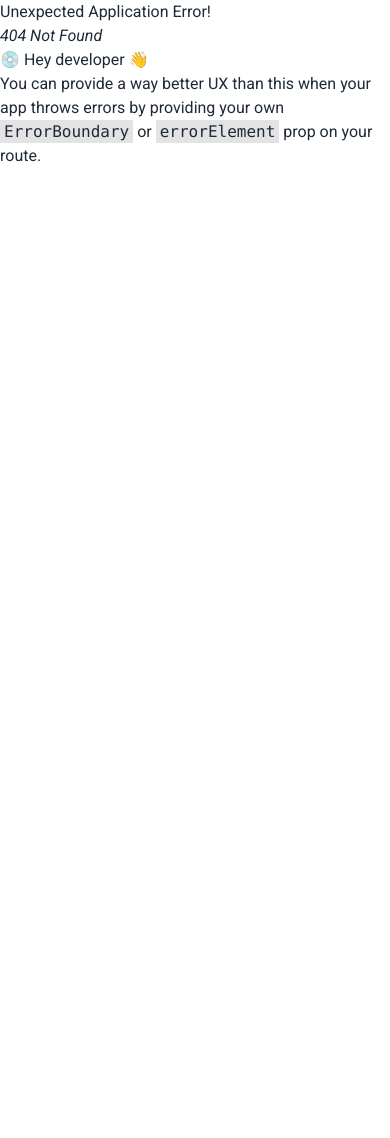
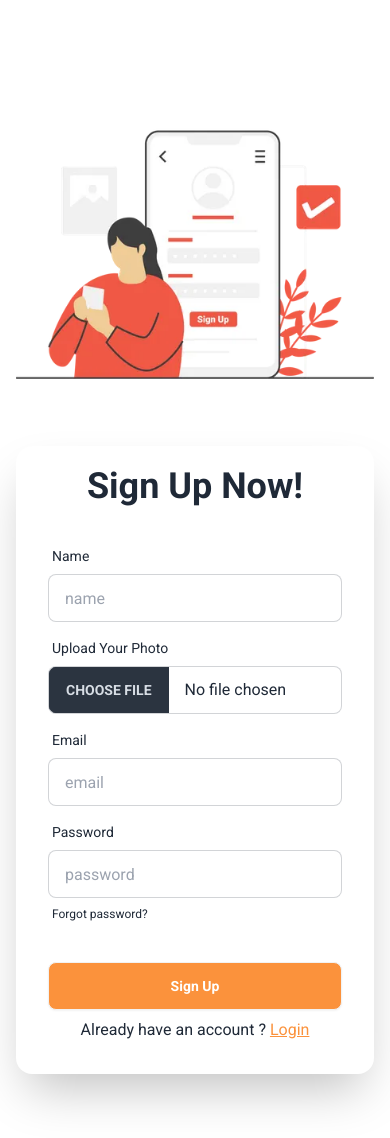
Before and after one commit to Rubaeid-Sanjid/EduScholar-client-side, a React (Vite) app: page /signUp in a window 390 px wide. Before the commit this address had no page. Before the commit the page ends 844 px from the top, so only its background shows below. Built offline with nearby package versions, Linux system fonts and the light colour scheme.

Commit message:
created responsive sign up page

```diff
--- a/src/Component/Route/Route.jsx
+++ b/src/Component/Route/Route.jsx
@@ -2,6 +2,7 @@ import { createBrowserRouter } from "react-router-dom";
 import Main from "../../Pages/Main/Main";
 import Home from "../../Pages/Home/Home";
 import Login from "../../Pages/Login/Login";
+import SignUp from "../../Pages/SignUp/SignUp";
 
 export const router = createBrowserRouter([
   {
@@ -16,6 +17,10 @@ export const router = createBrowserRouter([
             path: '/login',
             element: <Login></Login>
         },
+        {
+            path: '/signUp',
+            element: <SignUp></SignUp>
+        },
     ]
   },
 ]);
--- a/src/Pages/Login/Login.jsx
+++ b/src/Pages/Login/Login.jsx
@@ -1,5 +1,6 @@
 import { useForm } from "react-hook-form";
 import loginImage from "../../assets/images/signIn.jpg";
+import { Link } from "react-router-dom";
 const Login = () => {
   const {
     register,
@@ -52,8 +53,12 @@ const Login = () => {
                   </label>
                 </div>
                 <div className="form-control mt-6">
-                  <button className="btn btn-primary">Login</button>
+                  <button className="btn bg-orange-400 text-white">Login</button>
                 </div>
+                <p className="text-center">
+                  New here ? Create an account{" "}
+                  <Link to={"/signUp"} className="text-orange-400 underline">Sign Up</Link>
+                </p>
               </form>
             </div>
           </div>
--- a/src/Pages/Main/Main.jsx
+++ b/src/Pages/Main/Main.jsx
@@ -4,7 +4,7 @@ import Navbar from "../../Component/Navbar/Navbar";
 const Main = () => {
     const location = useLocation();
 
-    const removeNavbarFooter = location.pathname.includes('/login');
+    const removeNavbarFooter = location.pathname.includes('/login' && '/signUp');
 
     return (
         <div>
--- /dev/null
+++ b/src/Pages/SignUp/SignUp.jsx
@@ -0,0 +1,112 @@
+import { useForm } from "react-hook-form";
+import signUpImage from "../../assets/images/signUp.jpg";
+import { Link } from "react-router-dom";
+
+const SignUp = () => {
+  const {
+    register,
+    handleSubmit,
+    formState: { errors },
+  } = useForm();
+
+  const onSubmit = (data) => console.log(data);
+
+  return (
+      <div className="hero min-h-screen my-12">
+        <div className="hero-content flex-col">
+          <div className="flex flex-col lg:flex-row gap-6 items-center">
+            <div>
+              <img src={signUpImage} alt="" />
+            </div>
+            <div className="card shrink-0 w-full max-w-sm shadow-2xl bg-base-100">
+              <div className="text-center mt-5">
+                <h1 className="text-4xl lg:text-5xl font-bold">Sign Up Now!</h1>
+              </div>
+              <form className="card-body" onSubmit={handleSubmit(onSubmit)}>
+                <div className="form-control">
+                  <label className="label">
+                    <span className="label-text">Name</span>
+                  </label>
+                  <input
+                    type="text"
+                    placeholder="name"
+                    className="input input-bordered"
+                    required
+                    {...register("name")}
+                  />
+                </div>
+
+                <label className="form-control w-full max-w-xs">
+                  <div className="label">
+                    <span className="label-text">Upload Your Photo</span>
+                  </div>
+                  <input
+                    type="file"
+                    className="file-input file-input-bordered w-full max-w-xs"
+                  />
+                </label>
+
+                <div className="form-control">
+                  <label className="label">
+                    <span className="label-text">Email</span>
+                  </label>
+                  <input
+                    type="email"
+                    placeholder="email"
+                    className="input input-bordered"
+                    required
+                    {...register("email")}
+                  />
+                </div>
+
+                <div className="form-control">
+                  <label className="label">
+                    <span className="label-text">Password</span>
+                  </label>
+                  <input
+                    type="password"
+                    placeholder="password"
+                    className="input input-bordered"
+                    required
+                    {...register("password", {
+                      minLength: 6,
+                      pattern: /(?=.*[A-Z])(?=.*[!@#$%^&*])/,
+                    })}
+                  />
+                  {errors.password?.type === "minLength" && (
+                    <p role="alert" className="text-red-600 mt-1">
+                      The password is less than 6 characters
+                    </p>
+                  )}
+                  {errors.password?.type === "pattern" && (
+                    <p role="alert" className="text-red-600 mt-1">
+                      The password don't have a special character or a capital letter
+                    </p>
+                  )}
+
+                  <label className="label">
+                    <a href="#" className="label-text-alt link link-hover">
+                      Forgot password?
+                    </a>
+                  </label>
+                </div>
+                <div className="form-control mt-6">
+                  <button className="btn bg-orange-400 text-white">
+                    Sign Up
+                  </button>
+                </div>
+                <p className="text-center">
+                  Already have an account ?{" "}
+                  <Link to={"/login"} className="text-orange-400 underline">
+                    Login
+                  </Link>
+                </p>
+              </form>
+            </div>
+          </div>
+        </div>
+      </div>
+  );
+};
+
+export default SignUp;
```
Also changed, not shown: src/assets/images/SignUp.png (deleted), src/assets/images/signUp.jpg (added).
